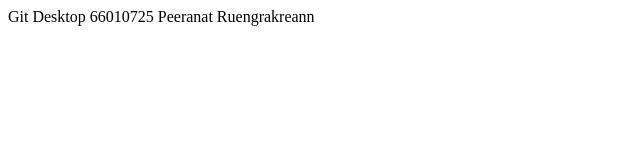
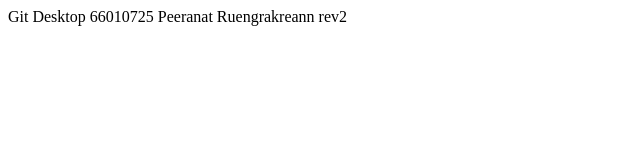
Before and after one commit to vanichaya04/git101, a plain HTML site: page index.html in a window 1280 px wide. Shown: the full height of the page, 0-640 px from the left. Drawn offline with Linux system fonts and the light colour scheme.

Commit message:
Update index.html

```diff
--- a/index.html
+++ b/index.html
@@ -6,6 +6,6 @@
     <title>Document</title>
 </head>
 <body>
-    Git Desktop 66010725 Peeranat Ruengrakreann
+    Git Desktop 66010725 Peeranat Ruengrakreann rev2
 </body>
 </html>
```
